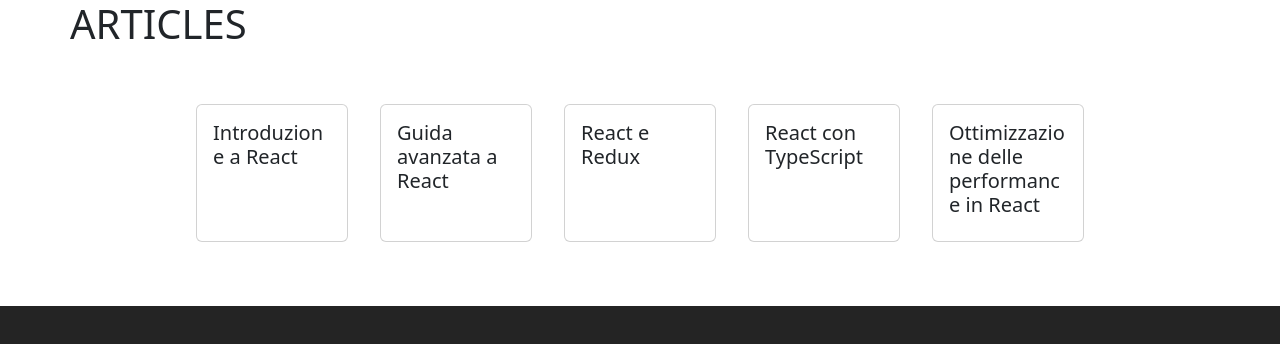
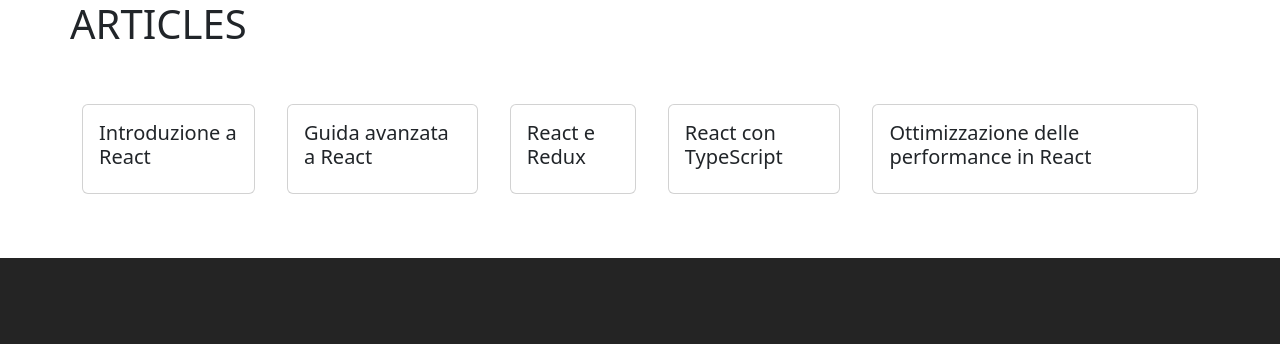
Before and after one commit to alexciccarese/react-form, a React (Vite) app: page / in a window 1280 px wide. Shown: the top 344 px of the page. Built offline with nearby package versions, Linux system fonts and the light colour scheme.

Commit message:
refactor Article component to remove unused img prop; add Form component and update CSS for container layout

```diff
--- a/src/components/Article.jsx
+++ b/src/components/Article.jsx
@@ -1,4 +1,4 @@
-export default function Article({ id, img, title }) {
+export default function Article({ id, title }) {
 
   return (
     <div className="card">
--- a/src/index.css
+++ b/src/index.css
@@ -20,13 +20,13 @@
 }
 
 .container {
-  width: 80%;
-  margin: auto;
   display: flex;
+  flex-wrap: nowrap;
   gap: 2rem;
+  justify-content: center;
+  align-items: flex-start;
 
   .card {
-    width: 30%;
     margin-top: 3rem;
     margin-bottom: 4rem;
   }
```
Also changed, not shown: src/components/Form.jsx (added).
